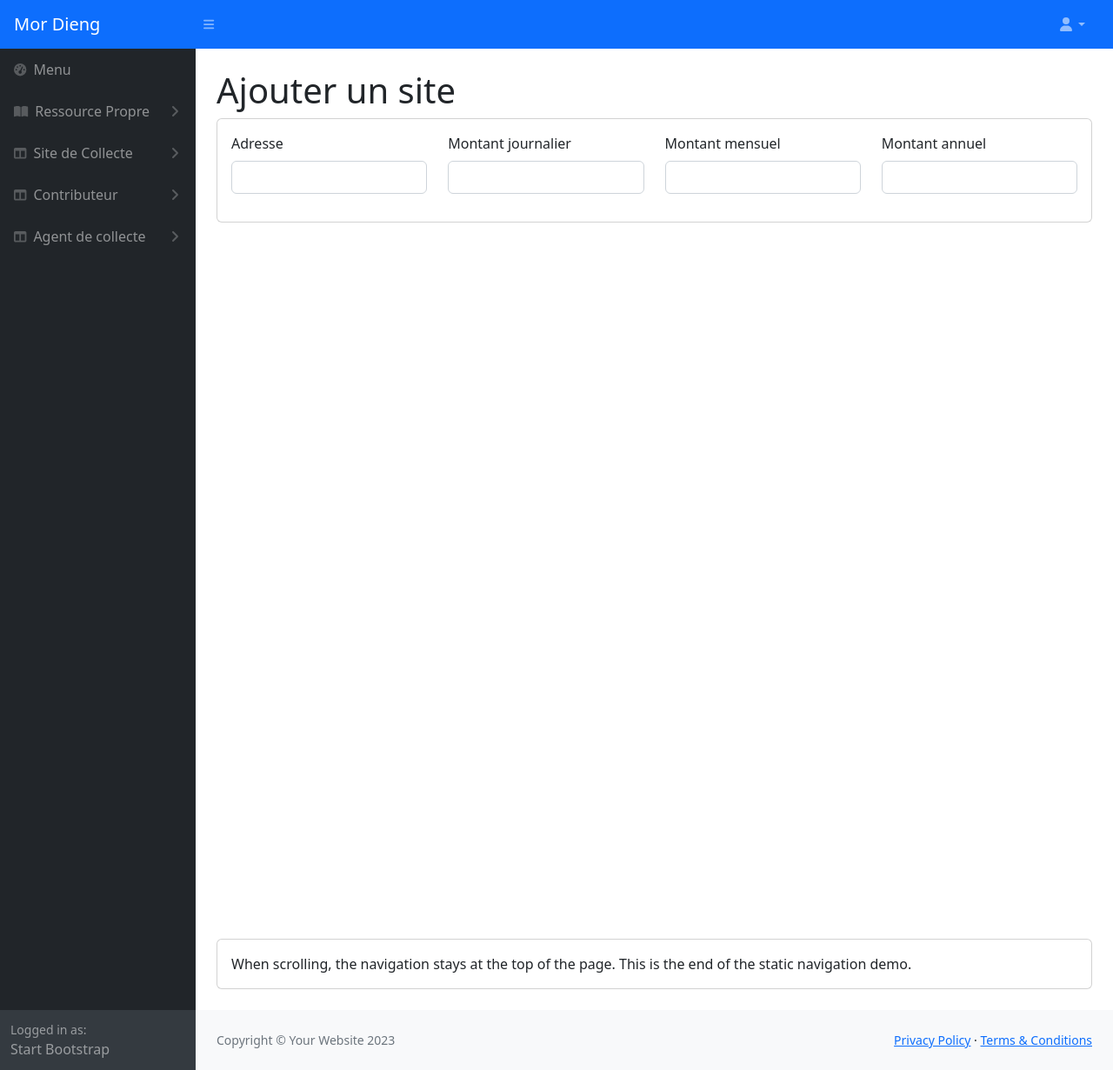
After one commit to Assad-ahmed/gestResMuni, a Symfony app: template templates/site/add_site.html.twig in a window 1280 px wide. The commit adds this page. Shown: the whole page at 87% size. Run offline with Twig, Linux system fonts and the light colour scheme; the template is opened without the code that fills it, so the values that code supplies are empty; form fields are guessed from the names that the template uses; some libraries are stand-ins or nearby versions.

Commit message:
src/Form/

```diff
--- a/src/Entity/Contributeur.php
+++ b/src/Entity/Contributeur.php
@@ -93,4 +93,10 @@
 
         return $this;
     }
+
+    public function __toString(): string
+    {
+        return $this->nomContributeur. " ". $this->date. " ".
+            $this->montantJournalier. " ".$this->montantMensuel. " ". $this->montantAnnuel;
+    }
 }
--- a/src/Form/SiteType.php
+++ b/src/Form/SiteType.php
@@ -4,6 +4,7 @@
 
 use App\Entity\Site;
 use Symfony\Component\Form\AbstractType;
+use Symfony\Component\Form\Extension\Core\Type\SubmitType;
 use Symfony\Component\Form\FormBuilderInterface;
 use Symfony\Component\OptionsResolver\OptionsResolver;
 
@@ -16,6 +17,10 @@
             ->add('montantJournalier')
             ->add('montantMensuel')
             ->add('montantAnnuel')
+            ->add('ressource_propre')
+            ->add('contributeur')
+            ->add('agent_collecte')
+            ->add('Ajouter', SubmitType::class)
         ;
     }
 
--- a/templates/ressource_propre/index.html.twig
+++ b/templates/ressource_propre/index.html.twig
@@ -1,7 +1,7 @@
-{% extends '../home.html.twig' %}
+{% extends 'template.html.twig' %}
 
 {% block title %}Hello RessourcePropreController!{% endblock %}
 
 {% block body %}
-<
+
 {% endblock %}
--- /dev/null
+++ b/templates/site/add_site.html.twig
@@ -0,0 +1,17 @@
+
+{% extends 'template.html.twig' %}
+
+{% block title %}Hello SiteController!{% endblock %}
+{% block PageTitre %}
+    Ajouter un site
+{% endblock %}
+{% block body %}
+    {{ form_start(form) }}
+    <div class="row">
+        <div class="col">{{ form_row(form.adresse) }}</div>
+        <div class="col">{{ form_row(form.montantJournalier) }}</div>
+        <div class="col">{{ form_row(form.montantMensuel) }}</div>
+        <div class="col">{{ form_row(form.montantAnnuel) }}</div>
+    </div>
+    {{ form_rest(form) }}
+{% endblock %}
--- /dev/null
+++ b/templates/template.html.twig
@@ -0,0 +1,182 @@
+<!DOCTYPE html>
+<html lang="en">
+<head>
+    <meta charset="utf-8" />
+    <meta http-equiv="X-UA-Compatible" content="IE=edge" />
+    <meta name="viewport" content="width=device-width, initial-scale=1, shrink-to-fit=no" />
+    <meta name="description" content="" />
+    <meta name="author" content="" />
+    <title>{% block titre %}Static Navigation - SB Admin{% endblock %}</title>
+    <link href="{{ asset('css/styles.css') }}" rel="stylesheet" />
+    {% block stylesheets %}
+    {% endblock %}
+    <script src="https://use.fontawesome.com/releases/v6.3.0/js/all.js" crossorigin="anonymous"></script>
+</head>
+<body>
+<nav class="sb-topnav navbar navbar-expand navbar-dark bg-primary">
+    <!-- Navbar Brand-->
+    <a class="navbar-brand ps-3" href="index.html">Mor Dieng</a>
+    <!-- Sidebar Toggle-->
+    <button class="btn btn-link btn-sm order-1 order-lg-0 me-4 me-lg-0" id="sidebarToggle" href="#!"><i class="fas fa-bars"></i></button>
+    <!-- Navbar Search-->
+    <form class="d-none d-md-inline-block form-inline ms-auto me-0 me-md-3 my-2 my-md-0">
+    </form>
+    <!-- Navbar-->
+    <ul class="navbar-nav ms-auto ms-md-0 me-3 me-lg-4">
+        <li class="nav-item dropdown">
+            <a class="nav-link dropdown-toggle" id="navbarDropdown" href="#" role="button" data-bs-toggle="dropdown" aria-expanded="false"><i class="fas fa-user fa-fw"></i></a>
+            <ul class="dropdown-menu dropdown-menu-end" aria-labelledby="navbarDropdown">
+                <li><a class="dropdown-item" href="#!">Settings</a></li>
+                <li><a class="dropdown-item" href="#!">Activity Log</a></li>
+                <li><hr class="dropdown-divider" /></li>
+                <li><a class="dropdown-item" href="#!">Logout</a></li>
+            </ul>
+        </li>
+    </ul>
+</nav>
+<div id="layoutSidenav">
+    <div id="layoutSidenav_nav">
+        <nav class="sb-sidenav accordion sb-sidenav-dark" id="sidenavAccordion">
+            <div class="sb-sidenav-menu">
+                <div class="nav">
+                    <a class="nav-link" href="index.html">
+                        <div class="sb-nav-link-icon"><i class="fas fa-tachometer-alt"></i></div>
+                       Menu
+                    </a>
+                    <a class="nav-link collapsed" href="#" data-bs-toggle="collapse" data-bs-target="#collapsePages" aria-expanded="false" aria-controls="collapsePages">
+                        <div class="sb-nav-link-icon"><i class="fas fa-book-open"></i></div>
+                        Ressource Propre
+                        <div class="sb-sidenav-collapse-arrow"><i class="fas fa-angle-down"></i></div>
+                    </a>
+                    <div class="collapse" id="collapsePages" aria-labelledby="headingTwo" data-bs-parent="#sidenavAccordion">
+                        <nav class="sb-sidenav-menu-nested nav accordion" id="sidenavAccordionPages">
+                            <a class="nav-link collapsed" href="#" data-bs-toggle="collapse" data-bs-target="#pagesCollapseAuth" aria-expanded="false" aria-controls="pagesCollapseAuth">
+                                 Recette Fiscale
+                                <div class="sb-sidenav-collapse-arrow"><i class="fas fa-angle-down"></i></div>
+                            </a>
+                            <div class="collapse" id="pagesCollapseAuth" aria-labelledby="headingOne" data-bs-parent="#sidenavAccordionPages">
+                                <nav class="sb-sidenav-menu-nested nav">
+                                    <a class="nav-link" href="#">liste</a>
+                                    <a class="nav-link" href="#">Etat journalier </a>
+                                    <a class="nav-link" href="#">Etat Mensuel</a>
+                                    <a class="nav-link" href="#">Etat annuell</a>
+                                </nav>
+                            </div>
+                            <a class="nav-link collapsed" href="#" data-bs-toggle="collapse" data-bs-target="#pagesCollapseError" aria-expanded="false" aria-controls="pagesCollapseError">
+                                Non Recette Fiscale
+                                <div class="sb-sidenav-collapse-arrow"><i class="fas fa-angle-down"></i></div>
+                            </a>
+                            <div class="collapse" id="pagesCollapseError" aria-labelledby="headingOne" data-bs-parent="#sidenavAccordionPages">
+                                <nav class="sb-sidenav-menu-nested nav">
+                                    <a class="nav-link" href="#">Liste</a>
+                                    <a class="nav-link" href="#">Etat journalier</a>
+                                    <a class="nav-link" href="#"> Etat Mensuel</a>
+                                    <a class="nav-link" href="#">Etat annuell</a>
+                                </nav>
+                            </div>
+                            <a class="nav-link collapsed" href="#" data-bs-toggle="collapse" data-bs-target="#pagesCollapseError" aria-expanded="false" aria-controls="pagesCollapseError">
+                                Excédents de clôture
+                                <div class="sb-sidenav-collapse-arrow"><i class="fas fa-angle-down"></i></div>
+                            </a>
+                            <div class="collapse" id="pagesCollapseError" aria-labelledby="headingOne" data-bs-parent="#sidenavAccordionPages">
+                                <nav class="sb-sidenav-menu-nested nav">
+                                    <a class="nav-link" href="#">Liste</a>
+                                    <a class="nav-link" href="#">Etat journalier</a>
+                                    <a class="nav-link" href="#"> Etat Mensuel</a>
+                                    <a class="nav-link" href="#">Etat annuell</a>
+                                </nav>
+                            </div>
+                            <a class="nav-link collapsed" href="#" data-bs-toggle="collapse" data-bs-target="#pagesCollapseError" aria-expanded="false" aria-controls="pagesCollapseError">
+                                Ristournes
+                                <div class="sb-sidenav-collapse-arrow"><i class="fas fa-angle-down"></i></div>
+                            </a>
+                            <div class="collapse" id="pagesCollapseError" aria-labelledby="headingOne" data-bs-parent="#sidenavAccordionPages">
+                                <nav class="sb-sidenav-menu-nested nav">
+                                    <a class="nav-link" href="#">Liste</a>
+                                    <a class="nav-link" href="#">Etat journalier</a>
+                                    <a class="nav-link" href="#"> Etat Mensuel</a>
+                                    <a class="nav-link" href="#">Etat annuell</a>
+                                </nav>
+                            </div>
+                        </nav>
+                    </div>
+                    <a class="nav-link collapsed" href="#" data-bs-toggle="collapse" data-bs-target="#collapseLayouts" aria-expanded="false" aria-controls="collapseLayouts">
+                        <div class="sb-nav-link-icon"><i class="fas fa-columns"></i></div>
+                        Site de Collecte
+                        <div class="sb-sidenav-collapse-arrow"><i class="fas fa-angle-down"></i></div>
+                    </a>
+                    <div class="collapse" id="collapseLayouts" aria-labelledby="headingOne" data-bs-parent="#sidenavAccordion">
+                        <nav class="sb-sidenav-menu-nested nav">
+                            <a class="nav-link" href="#">Creer un site</a>
+                            <a class="nav-link" href="#">Liste de sites</a>
+                        </nav>
+                    </div>
+                    <a class="nav-link collapsed" href="#" data-bs-toggle="collapse" data-bs-target="#collapseLayouts" aria-expanded="false" aria-controls="collapseLayouts">
+                        <div class="sb-nav-link-icon"><i class="fas fa-columns"></i></div>
+                        Contributeur
+                        <div class="sb-sidenav-collapse-arrow"><i class="fas fa-angle-down"></i></div>
+                    </a>
+                    <div class="collapse" id="collapseLayouts" aria-labelledby="headingOne" data-bs-parent="#sidenavAccordion">
+                        <nav class="sb-sidenav-menu-nested nav">
+                            <a class="nav-link" href="#">Creer un contributeur</a>
+                            <a class="nav-link" href="#">Liste de contributeur</a>
+                        </nav>
+                    </div>
+                    <a class="nav-link collapsed" href="#" data-bs-toggle="collapse" data-bs-target="#collapseLayouts" aria-expanded="false" aria-controls="collapseLayouts">
+                        <div class="sb-nav-link-icon"><i class="fas fa-columns"></i></div>
+                        Agent de collecte
+                        <div class="sb-sidenav-collapse-arrow"><i class="fas fa-angle-down"></i></div>
+                    </a>
+                    <div class="collapse" id="collapseLayouts" aria-labelledby="headingOne" data-bs-parent="#sidenavAccordion">
+                        <nav class="sb-sidenav-menu-nested nav">
+                            <a class="nav-link" href="#">Creer un agent de collecte</a>
+                            <a class="nav-link" href="#">Liste des agents de collecte</a>
+                        </nav>
+                    </div>
+                </div>
+            </div>
+            <div class="sb-sidenav-footer">
+                <div class="small">Logged in as:</div>
+                Start Bootstrap
+            </div>
+        </nav>
+    </div>
+    <div id="layoutSidenav_content">
+        <main>
+            <div class="container-fluid px-4">
+                <h1 class="mt-4">
+                    {% block PageTitre %}
+                        Static Navigation
+                    {% endblock %}
+                </h1>
+                <div class="card mb-4">
+                    <div class="card-body">
+                        {% block body %}
+                            My body de page
+                        {% endblock %}
+                    </div>
+                </div>
+                <div style="height: 100vh"></div>
+                <div class="card mb-4"><div class="card-body">When scrolling, the navigation stays at the top of the page. This is the end of the static navigation demo.</div></div>
+            </div>
+        </main>
+        <footer class="py-4 bg-light mt-auto">
+            <div class="container-fluid px-4">
+                <div class="d-flex align-items-center justify-content-between small">
+                    <div class="text-muted">Copyright &copy; Your Website 2023</div>
+                    <div>
+                        <a href="#">Privacy Policy</a>
+                        &middot;
+                        <a href="#">Terms &amp; Conditions</a>
+                    </div>
+                </div>
+            </div>
+        </footer>
+    </div>
+</div>
+<script src="https://cdn.jsdelivr.net/npm/bootstrap@5.2.3/dist/js/bootstrap.bundle.min.js" crossorigin="anonymous"></script>
+<script src="{{ asset('js/scripts.js') }}"></script>
+{% block javascripts %}
+{% endblock %}
+</body>
+</html>
```
Also changed, not shown: migrations/Version20240214114458.php (added, +63 -0 lines), src/Controller/SiteController.php (+8 -4 lines), src/Entity/Agent.php (+38 -0 lines), src/Entity/ControlleurCentrale.php (+40 -0 lines), src/Entity/Maire.php (+40 -0 lines), src/Entity/RecetteFiscale.php (+34 -0 lines), src/Entity/Ressourcepropre.php (+43 -0 lines), src/Entity/Site.php (+90 -0 lines), src/Entity/TypeImpot.php (+37 -0 lines), templates/site/index.html.twig (+1 -15 lines), 1 other file.
